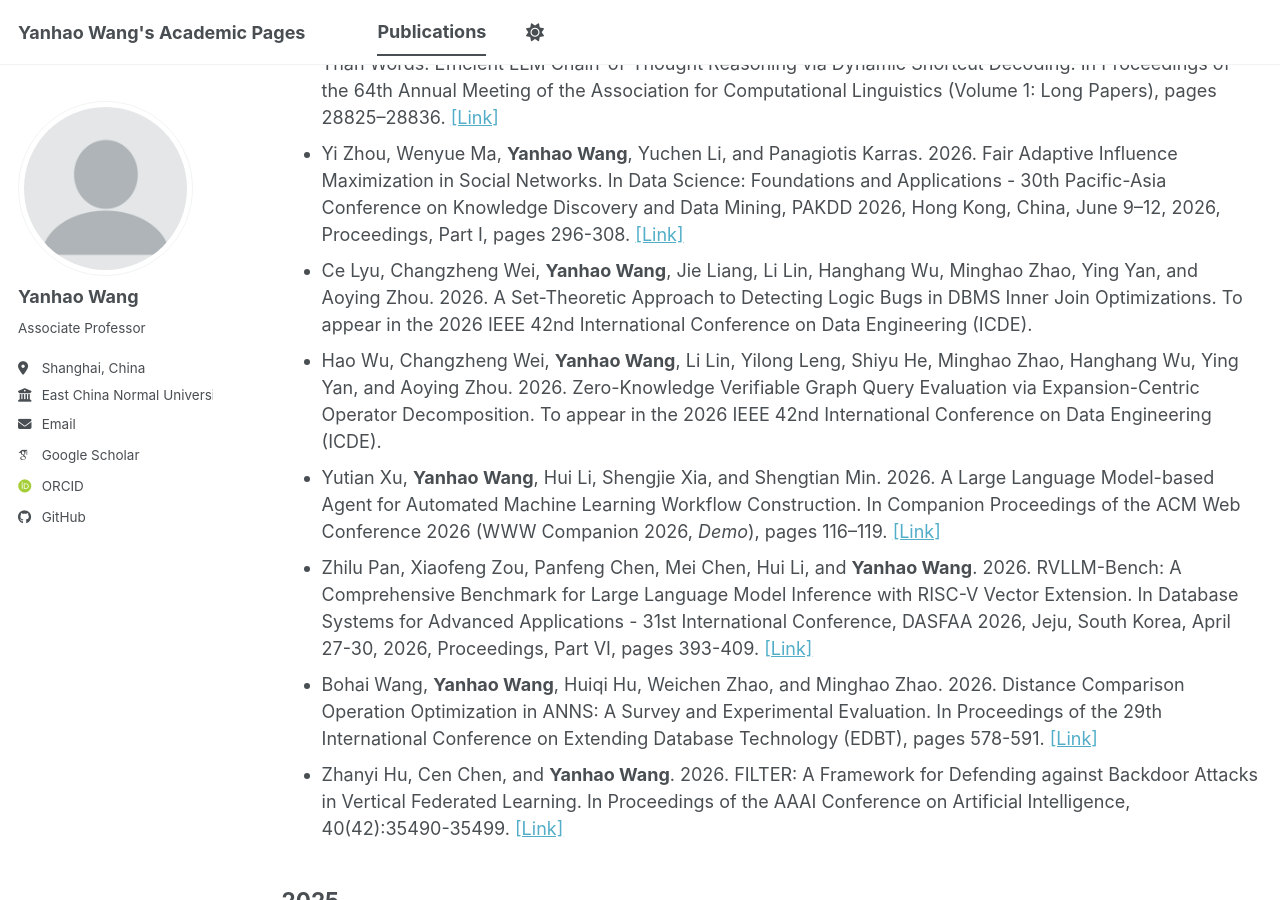
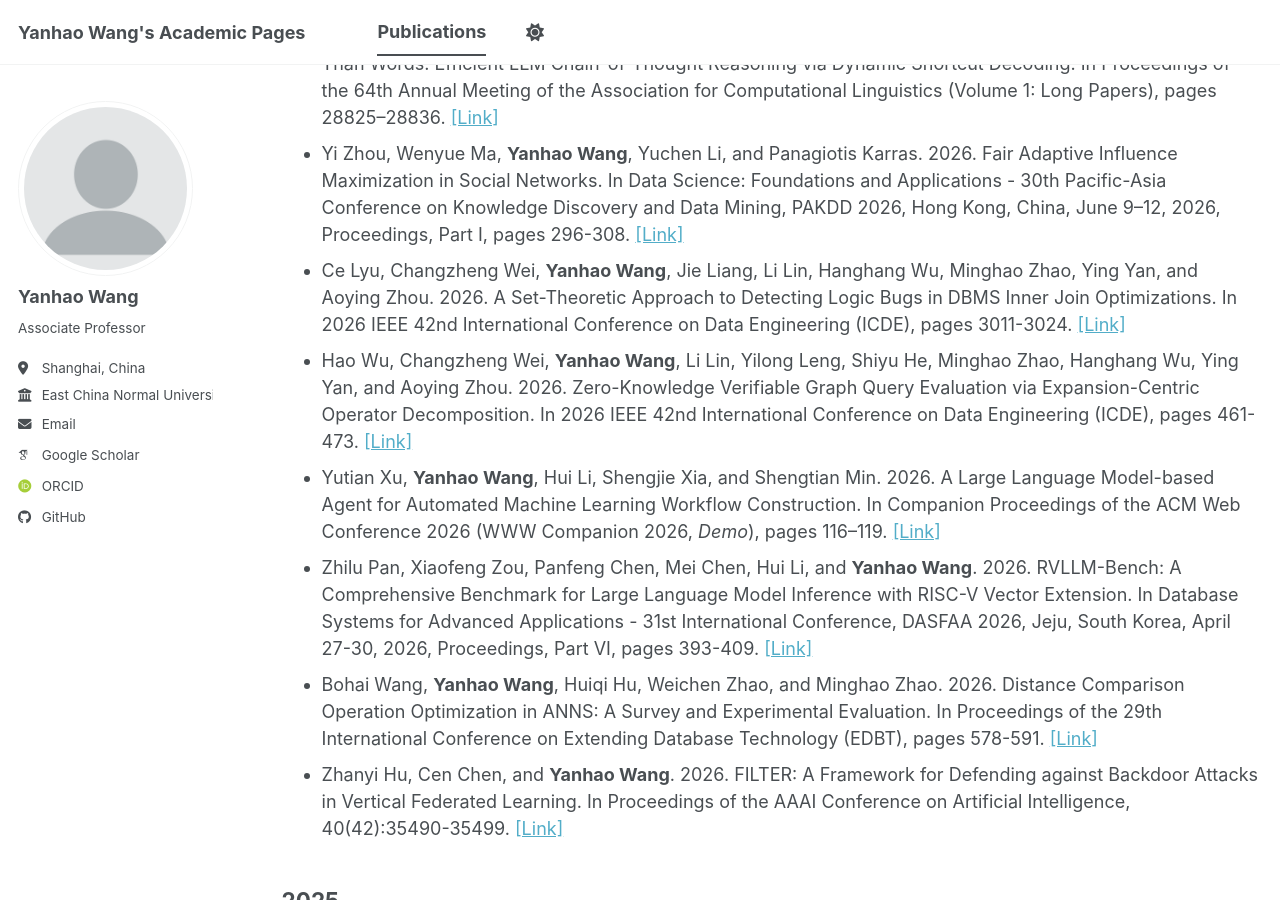
Before and after one commit to yhwang1990/yhwang1990.github.io, a Jekyll site: the page built from _pages/publications.md, in a window 1280 px wide and 900 px high, scrolled down 3797 px. Built offline with Jekyll 4.4.1, drawn with Linux system fonts in a browser that asks for light colours; some web fonts are replaced; a script bundle is joined from its source files by our own code; library files that are not in the unit come from our copies.

Commit message:
Update publications.md

```diff
--- a/_pages/publications.md
+++ b/_pages/publications.md
@@ -65,8 +65,8 @@ A full list of my publications can also be found on [my Google Scholar profile](
 - Fan Liu, **Yanhao Wang**, Min Zhang, Zhikang Chen, Zeyuan Li, Lewei He, and Jiahui Pan. 2026. Think Faster Than Words: Efficient LLM Chain-of-Thought Reasoning via Dynamic Shortcut Decoding. In Proceedings of the 64th Annual Meeting of the Association for Computational Linguistics (Volume 1: Long Papers), pages 28825–28836. [[Link]](https://aclanthology.org/2026.acl-long.1330/)
 - Yi Zhou, Wenyue Ma, **Yanhao Wang**, Yuchen Li, and Panagiotis Karras. 2026. Fair Adaptive Influence Maximization in Social Networks. In Data Science: Foundations and Applications -
 30th Pacific-Asia Conference on Knowledge Discovery and Data Mining, PAKDD 2026, Hong Kong, China, June 9–12, 2026, Proceedings, Part I, pages 296-308. [[Link]](https://doi.org/10.1007/978-981-92-1926-1_24)
-- Ce Lyu, Changzheng Wei, **Yanhao Wang**, Jie Liang, Li Lin, Hanghang Wu, Minghao Zhao, Ying Yan, and Aoying Zhou. 2026. A Set-Theoretic Approach to Detecting Logic Bugs in DBMS Inner Join Optimizations. To appear in the 2026 IEEE 42nd International Conference on Data Engineering (ICDE).
-- Hao Wu, Changzheng Wei, **Yanhao Wang**, Li Lin, Yilong Leng, Shiyu He, Minghao Zhao, Hanghang Wu, Ying Yan, and Aoying Zhou. 2026. Zero-Knowledge Verifiable Graph Query Evaluation via Expansion-Centric Operator Decomposition. To appear in the 2026 IEEE 42nd International Conference on Data Engineering (ICDE).
+- Ce Lyu, Changzheng Wei, **Yanhao Wang**, Jie Liang, Li Lin, Hanghang Wu, Minghao Zhao, Ying Yan, and Aoying Zhou. 2026. A Set-Theoretic Approach to Detecting Logic Bugs in DBMS Inner Join Optimizations. In 2026 IEEE 42nd International Conference on Data Engineering (ICDE), pages 3011-3024. [[Link]](https://doi.org/10.1109/ICDE65706.2026.00224)
+- Hao Wu, Changzheng Wei, **Yanhao Wang**, Li Lin, Yilong Leng, Shiyu He, Minghao Zhao, Hanghang Wu, Ying Yan, and Aoying Zhou. 2026. Zero-Knowledge Verifiable Graph Query Evaluation via Expansion-Centric Operator Decomposition. In 2026 IEEE 42nd International Conference on Data Engineering (ICDE), pages 461-473. [[Link]](https://doi.org/10.1109/ICDE65706.2026.00041)
 - Yutian Xu, **Yanhao Wang**, Hui Li, Shengjie Xia, and Shengtian Min. 2026. A Large Language Model-based Agent for Automated Machine Learning Workflow Construction. In Companion Proceedings of the ACM Web Conference 2026 (WWW Companion 2026, *Demo*), pages 116–119. [[Link]](https://doi.org/10.1145/3774905.3793115)
 - Zhilu Pan, Xiaofeng Zou, Panfeng Chen, Mei Chen, Hui Li, and **Yanhao Wang**. 2026. RVLLM-Bench: A Comprehensive Benchmark for Large Language Model Inference with RISC-V Vector Extension. In Database Systems for Advanced Applications - 31st International Conference, DASFAA 2026, Jeju, South Korea, April 27-30, 2026, Proceedings, Part VI, pages 393-409. [[Link]](https://doi.org/10.1007/978-981-92-0378-9_24)
 - Bohai Wang, **Yanhao Wang**, Huiqi Hu, Weichen Zhao, and Minghao Zhao. 2026. Distance Comparison Operation Optimization in ANNS: A Survey and Experimental Evaluation. In Proceedings of the 29th International Conference on Extending Database Technology (EDBT), pages 578-591. [[Link]](https://doi.org/10.48786/edbt.2026.47)
```
